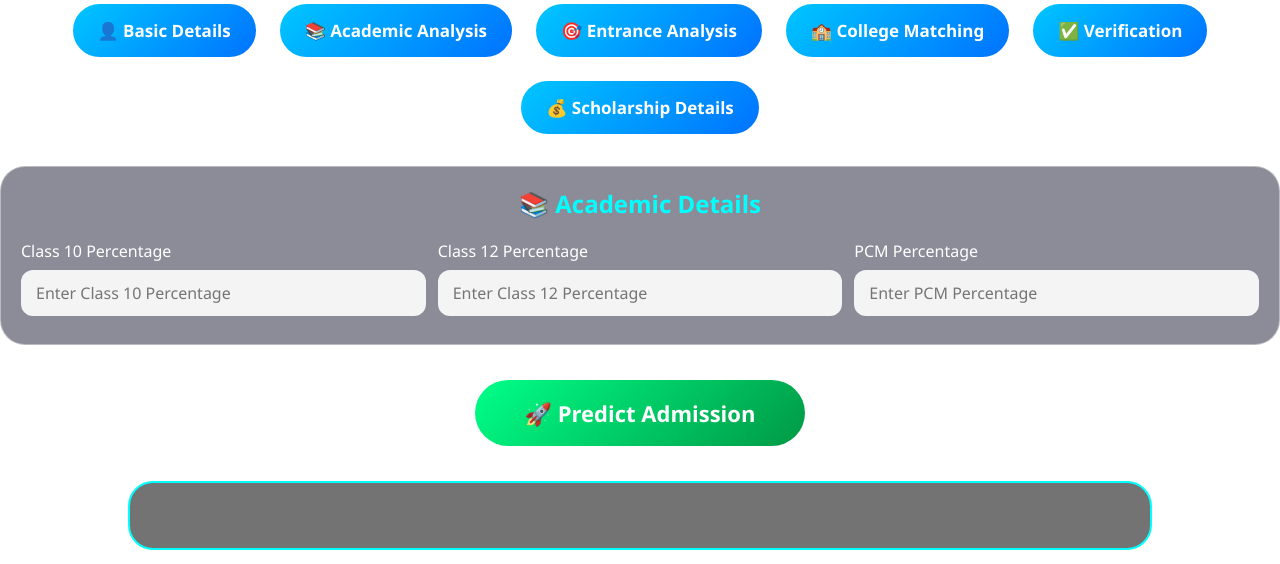
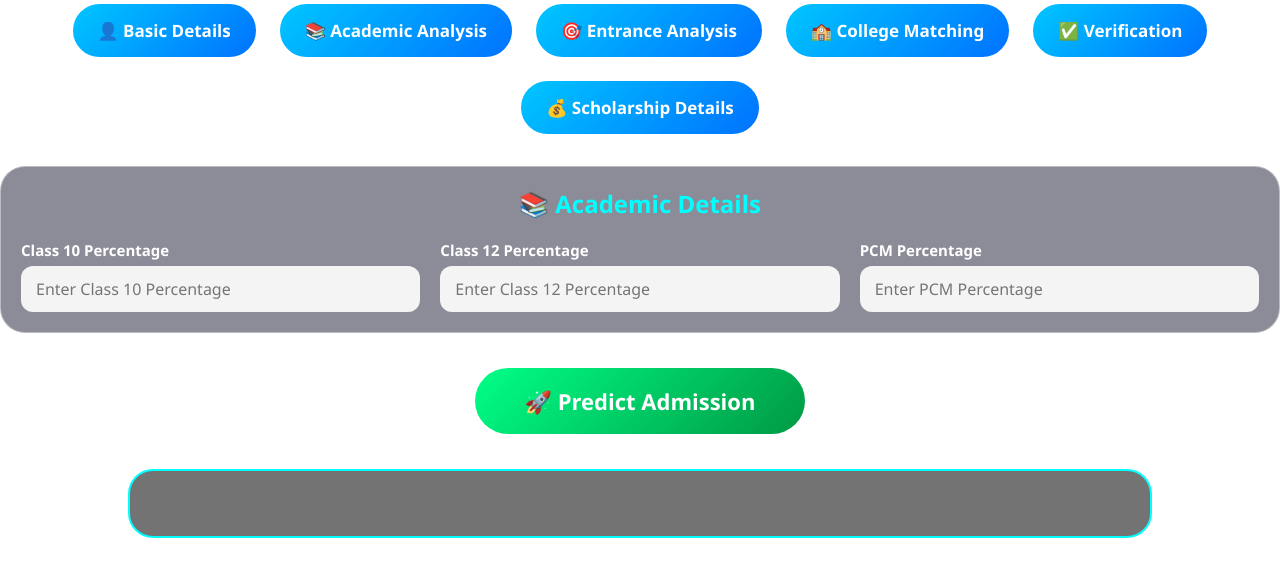
Before and after one commit to Manya2507/College-Admission-Approval-System, a Flask app: page / in a window 1280 px wide. Shown: the part 828-1392 px from the top of the page. After the commit the page ends 1366 px from the top, so only its background shows below. Run offline with Flask 3, Linux system fonts and the light colour scheme.

Commit message:
Update style.css

```diff
--- a/static/style.css
+++ b/static/style.css
@@ -663,8 +663,20 @@ background-size:
 .grid{
     display:grid;
     grid-template-columns:repeat(3,1fr);
-    gap:12px;
-    margin-top:10px;
+    column-gap:20px;
+    row-gap:15px;
+    margin-top:15px;
+}
+.form-group{
+    display:flex;
+    flex-direction:column;
+}
+
+.form-group label{
+    color:#ffffff;
+    font-size:15px;
+    font-weight:600;
+    margin-bottom:6px;
 }
 
 
@@ -678,7 +690,7 @@ select{
 
     padding:12px 15px;
 
-    margin:8px 0;          /* Add this */
+    margin: 0;          /* Add this */
 
     border-radius:12px;
 
```
